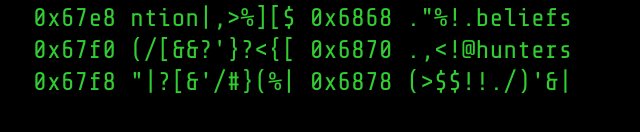
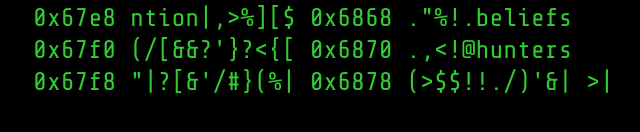
Before and after one commit to Aadiyat/hacking-minigame, a React (Create React App) app: page / in a window 1280 px wide. Shown: the part 540-672 px from the top of the page, without its empty margins (199-839 px from the left). Built offline with nearby package versions, Linux system fonts and the light colour scheme.

Commit message:
Added component to show current selection

```diff
--- /dev/null
+++ b/src/components/CurrentSelection.jsx
@@ -0,0 +1,7 @@
+import React from 'react';
+
+function CurrentSelection(props){
+    return <p>&gt;{props.currentSelection}</p>
+}
+
+export default CurrentSelection;
--- a/src/components/Game.jsx
+++ b/src/components/Game.jsx
@@ -22,7 +22,8 @@ class Game extends React.Component{
             isGameWon: false,
             tries: gameParameters.initialTries,
             addresses: this.generateAddresses(),
-            usedBracketPairs: []
+            usedBracketPairs: [],
+            currentSelection: "|",
         };
     }
 
@@ -32,7 +33,7 @@ class Game extends React.Component{
                     <RemainingAttemptsText/>
                     <RemainingAttempts numAttempts = {this.state.tries}/>
                     {columns}
-                    <PlayerFeedback feedbackMessages = {this.state.feedbackMessages}/>
+                    <PlayerFeedback feedbackMessages = {this.state.feedbackMessages} currentSelection = {this.state.currentSelection}/>
                 </div>);
     }
 
@@ -137,22 +138,27 @@ class Game extends React.Component{
                 // If the symbol is part of a word all the symbols of the word need to be highlighted
                 const {wordStartIdx, wordIdx} = this.isWord(symbolArrayIdx);
                 const {bracketStart, bracketEnd} = this.isBracketPair(symbolArrayIdx);
+                let currentSelection = [];
                 if(wordIdx !== -1){
+                    currentSelection = this.state.symbolArray.slice(wordStartIdx, wordStartIdx + gameParameters.wordLength);
                     for(let i = wordStartIdx; i<wordStartIdx + gameParameters.wordLength; i++){
                         highlightedSymbols[i]="highlighted-symbol";
                     }
                 }
                 else if(bracketStart !== -1){
+                    currentSelection = this.state.symbolArray.slice(bracketStart, bracketEnd);
                     for(let i = bracketStart; i<bracketEnd;i++){
                         highlightedSymbols[i]="highlighted-symbol";
                     }
                 }
                 else{
+                    currentSelection = this.state.symbolArray.slice(symbolArrayIdx, symbolArrayIdx+1);
                     highlightedSymbols[symbolArrayIdx] = "highlighted-symbol";
                 }
 
                 this.setState({
                     symbolHighlightState:highlightedSymbols,
+                    currentSelection: currentSelection,
                 });
             });
         }
@@ -162,6 +168,7 @@ class Game extends React.Component{
         const highlightedSymbols = Array(gameParameters.symbolArrayLength).fill("symbol");
         this.setState({
             symbolHighlightState: highlightedSymbols,
+            currentSelection: "|",
         })
     }
 
--- a/src/components/PlayerFeedback.jsx
+++ b/src/components/PlayerFeedback.jsx
@@ -1,4 +1,5 @@
 import React from 'react';
+import CurrentSelection from "./CurrentSelection";
 
 // We want to give feedback that informs the player about the result of clicking
 // on a symbol
@@ -17,7 +18,10 @@ function PlayerFeedback(props){
     })
 
     return (<div className="feedback-column">
-                <ol>{results.slice(Math.max(results.length - 3, 0))}</ol>
+                <div className = "feedback-grid">
+                    <ol className = "previous-selection">{results.slice(Math.max(results.length - 3, 0))}</ol>
+                    <CurrentSelection className = "current-selection" currentSelection = {props.currentSelection}/>
+                </div>
             </div>);
 }
 
--- a/src/index.css
+++ b/src/index.css
@@ -84,6 +84,18 @@ li, p {
   align-items: flex-end;
 }
 
+.feedback-grid{
+  display: grid
+}
+
+.previous-selection{
+  grid-row: 1;
+}
+
+.current-selection{
+  grid-row: 2;
+}
+
 .highlighted-symbol{
   color: black;
   background-color: limegreen;
```
